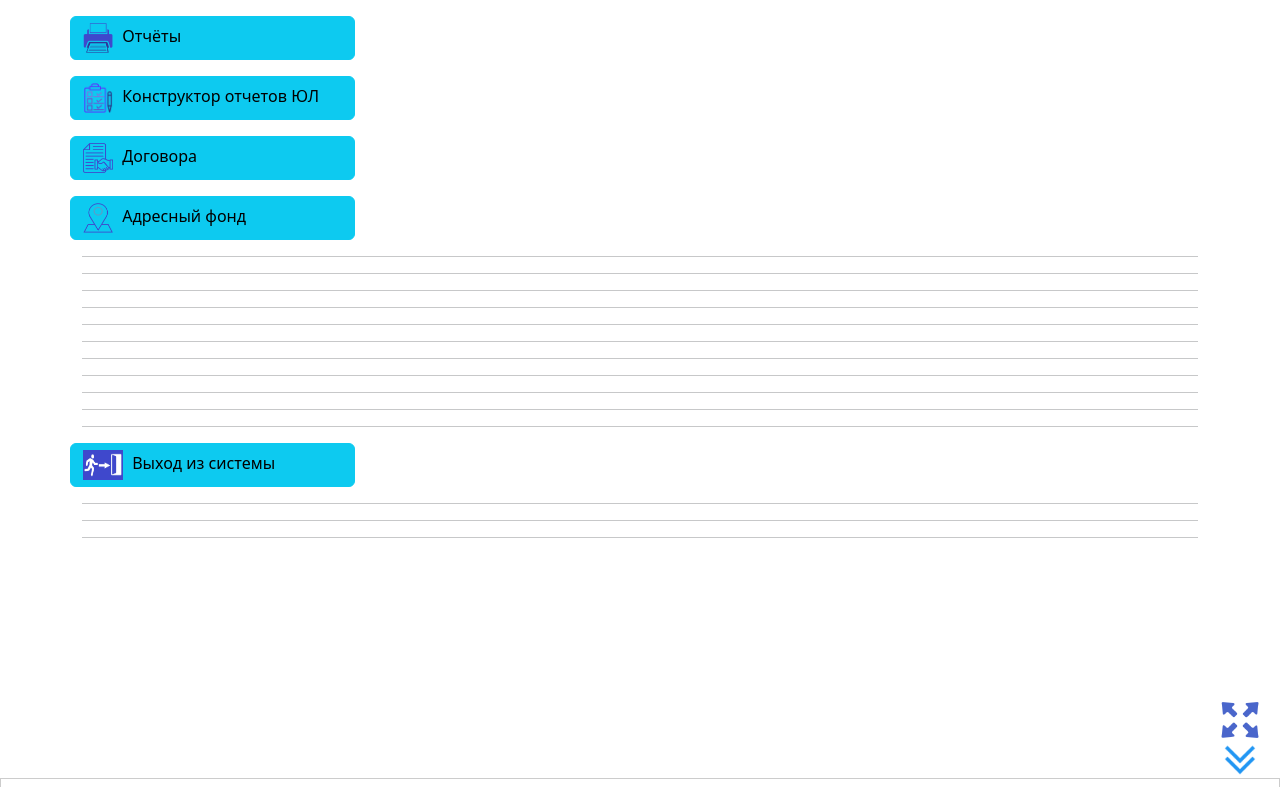
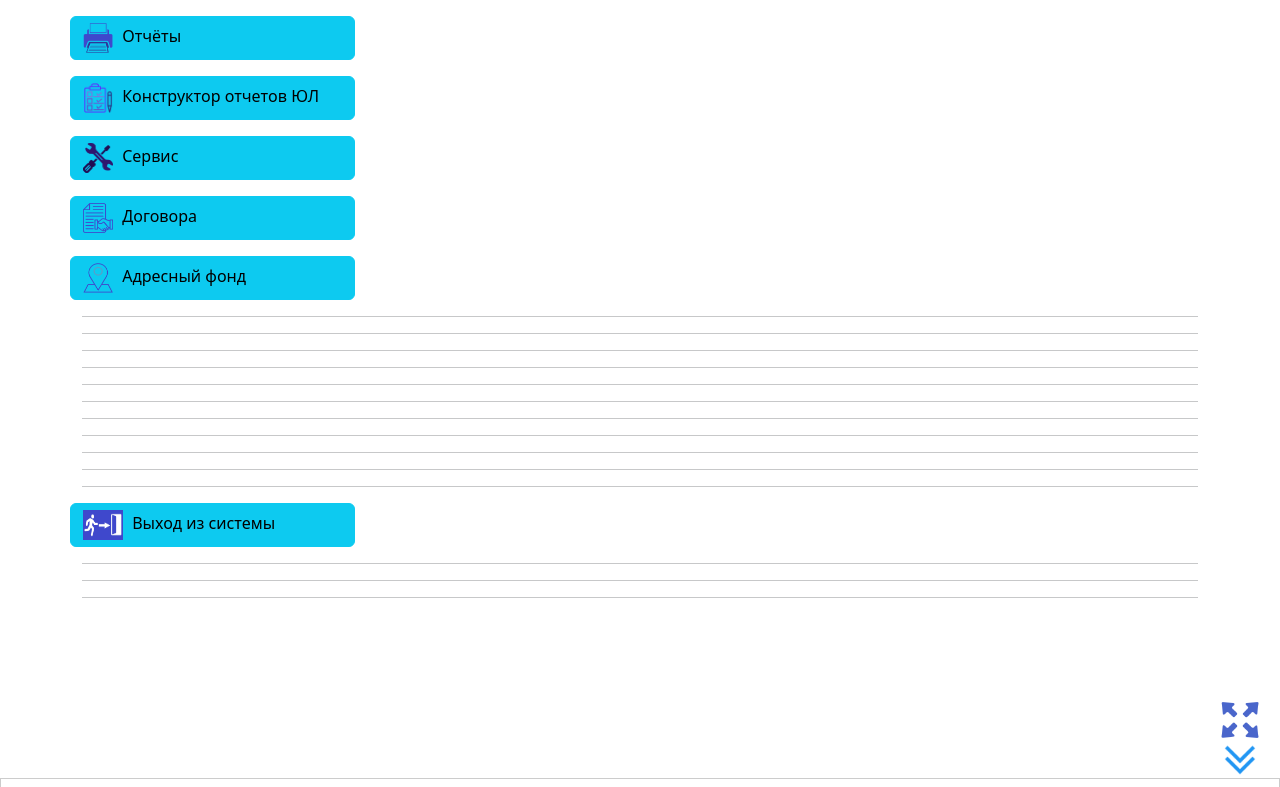
Before and after one commit to Acidosulus/AISpy, a Flask app: page / in a window 1280 px wide. Shown: the top 787 px of the page. Run offline with Flask 3, Linux system fonts and the light colour scheme; a user stored in the database is signed in; tables that the repository leaves empty hold one stand-in row (values such as "Sample post"); parts of the project's set-up code (start-up, migrations or seed data) failed here and were passed over; some libraries are stand-ins or nearby versions.

Commit message:
2024-04-18 11:42:54

```diff
--- a/application/templates/main_index.html
+++ b/application/templates/main_index.html
@@ -37,6 +37,14 @@
 	</div>
 
 
+    <div class="row mt-3">
+		<button class="btn btn-info col-3" id="services_button" type="button"
+			style="text-align: left;"
+			>
+			<img width="30" height="30" src="/static/images/service.png" style="margin-right: 5px;">
+			Сервис
+		</button>
+	</div>
 
       <!-- <h1><a href="/agreements/-10"><img width="30" height="30" src="/static/images/agreements.png"> Договора</a></h1> -->
 
@@ -114,7 +122,7 @@
 			<!-- <a href="/login"><img width="40" height="30" src="/static/images/enter.png"> Войти</a> -->
 
 			<div class="row mt-3">
-				<button class="btn btn-info col-3" id="designer_ul_run_button" type="button"
+				<button class="btn btn-info col-3" id="" type="button"
 					onclick="window.location.href='/login';"
 					style="text-align: left;"
 					>
@@ -129,7 +137,7 @@
           <!-- <li><a href="/register"><img width="40" height="30" src="/static/images/registration.png"> Зарегистрироваться</a></li> -->
 
 		  <div class="row mt-3">
-			<button class="btn btn-info col-3" id="designer_ul_run_button" type="button"
+			<button class="btn btn-info col-3" id="" type="button"
 				onclick="window.location.href='/register';"
 				style="text-align: left;"
 				>
```
Also changed, not shown: application/static/images/service.png (added).
